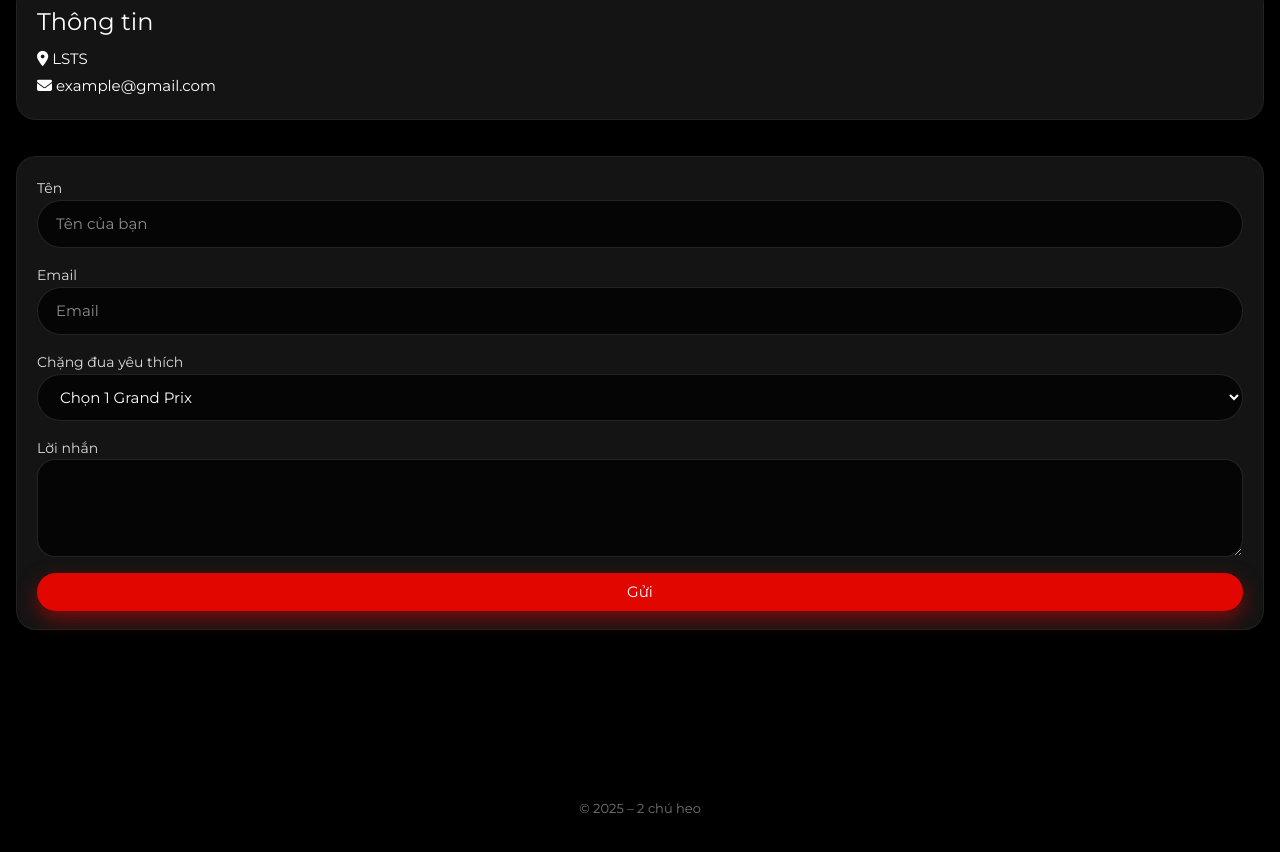
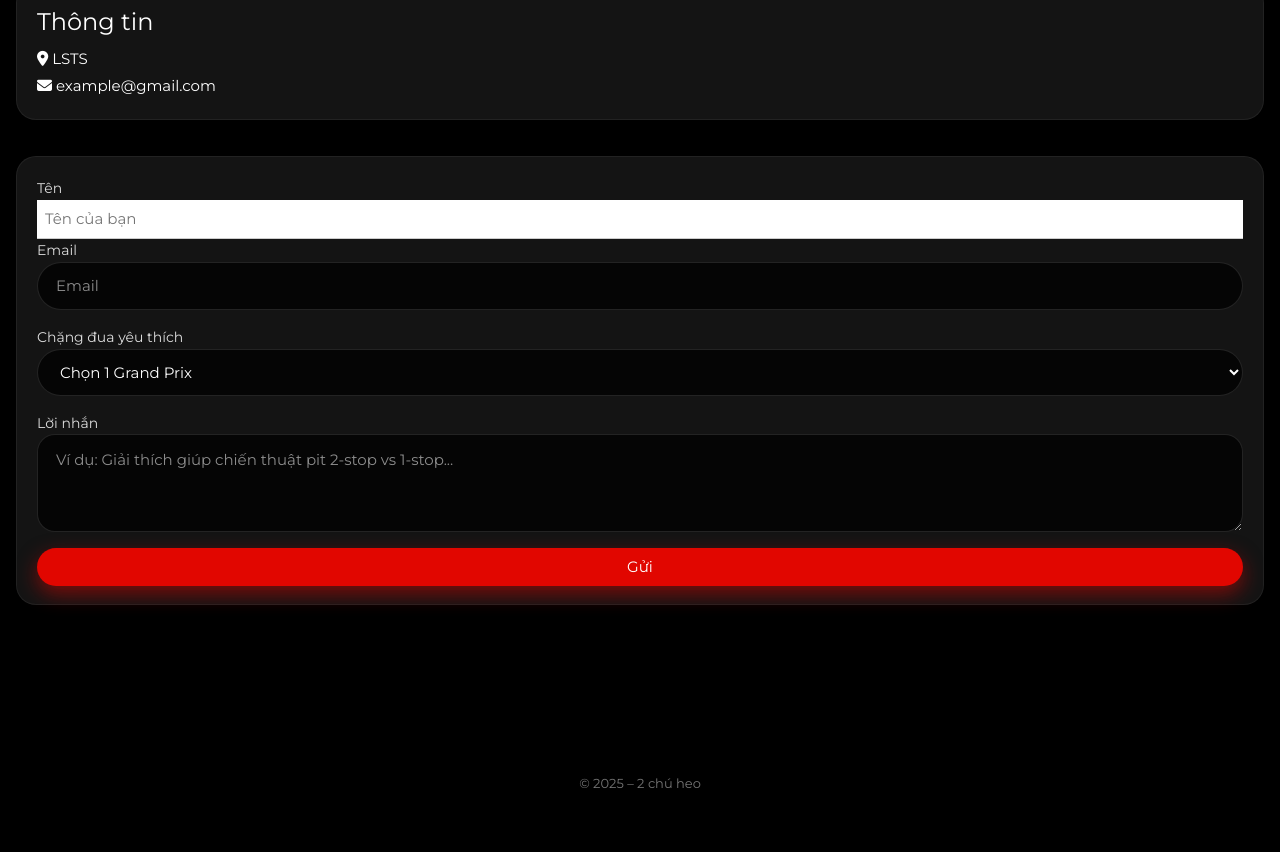
Before and after one commit to huangzuu0211/web12-12f2-g09-formula1, a plain HTML site: page index.html in a window 1280 px wide. Shown: the part 2831-3683 px from the top of the page. Drawn offline with nearby package versions, Linux system fonts and the light colour scheme.

Commit message:
Fix HTML encoding issues in index.html

```diff
--- a/index.html
+++ b/index.html
@@ -278,13 +278,13 @@
             <div class="w3-col m12 s12">
                 <form class="info-card contact-form">
                     <label>Tên</label>
-                    <input class="w3-input input-rounded w3-margin-bottom" type="text" placeholder="Tên của bạn" required>
+                    <input class="w3-input name="name" input-rounded w3-margin-bottom" type="text" placeholder="Tên của bạn" required>
 
                     <label>Email</label>
-                    <input class="w3-input input-rounded w3-margin-bottom" type="email" placeholder="Email" required>
+                    <input class="w3-input input-rounded w3-margin-bottom" type="email" name="email" placeholder="Email" required>
 
                     <label>Chặng đua yêu thích</label>
-                        <select class="w3-select input-rounded w3-margin-bottom" required>
+                        <select class="w3-select input-rounded w3-margin-bottom" name="favorite-gp" required>
                         <option value="" disabled selected>Chọn 1 Grand Prix</option>
                         <option value="australia">Australian Grand Prix</option>
                         <option value="china">Chinese Grand Prix</option>
@@ -313,10 +313,9 @@
                     </select>
 
                     <label>Lời nhắn</label>
-                    <textarea class="w3-input input-rounded w3-margin-bottom" rows="3"
-                        placeholder="Ví dụ: Giải thích giúp chiến thuật pit 2-stop vs 1-stop...">
-                    </textarea>
-                    <button class="w3-button hero-btn w3-round-xxlarge w3-block">
+                    <textarea class="w3-input input-rounded w3-margin-bottom" name="message" rows="3"
+                        placeholder="Ví dụ: Giải thích giúp chiến thuật pit 2-stop vs 1-stop..."></textarea>
+                    <button type="submit" class="w3-button hero-btn w3-round-xxlarge w3-block">
                         Gửi
                     </button>
                 </form>
```
